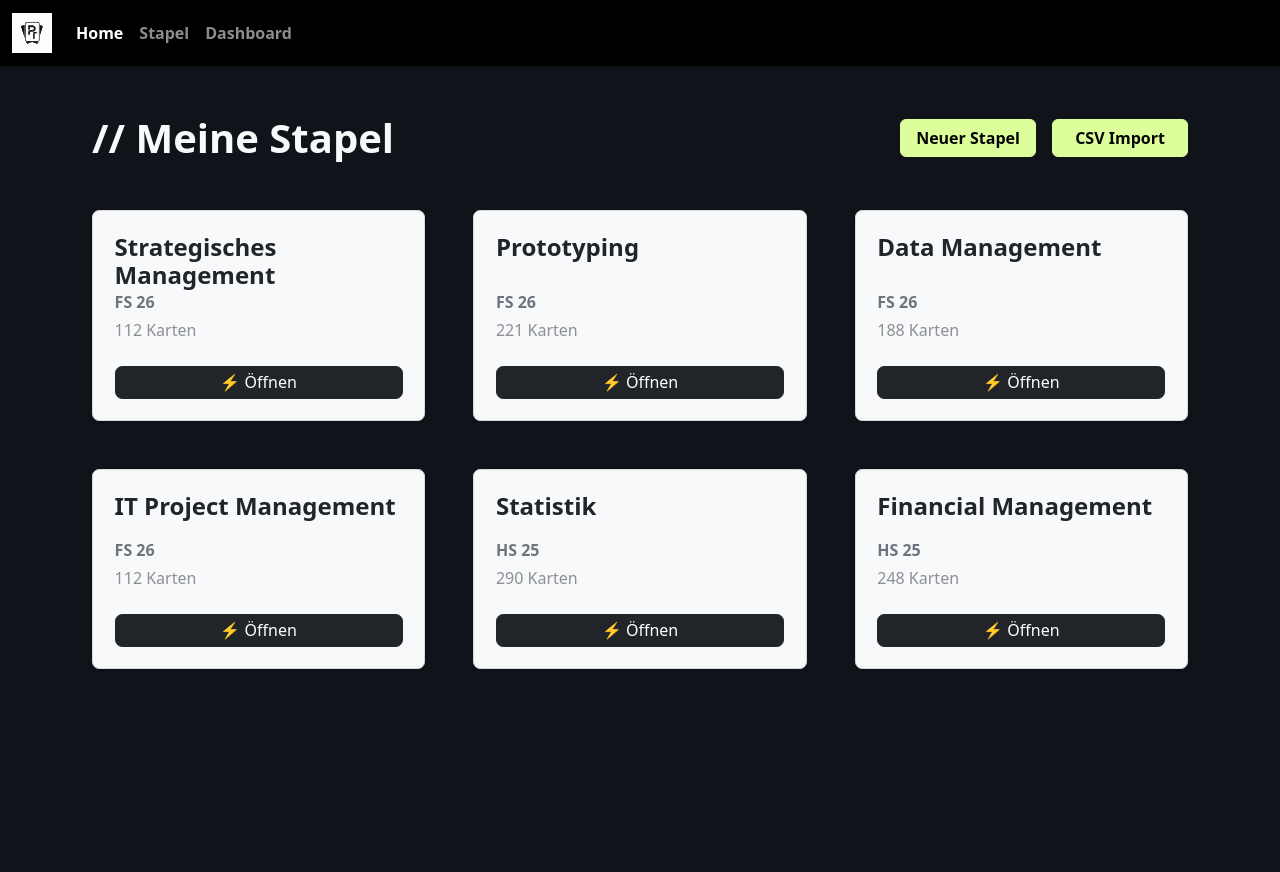
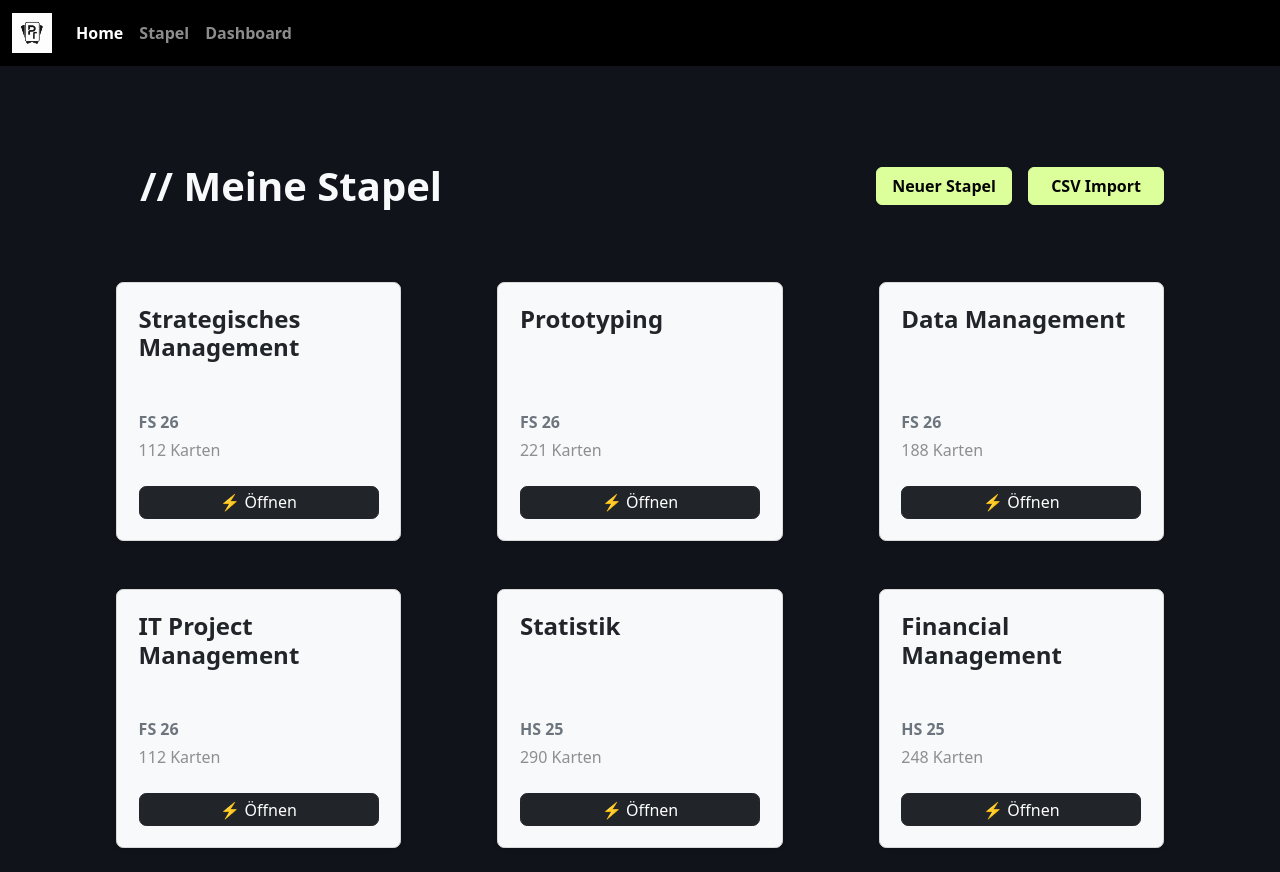
Before and after one commit to russoren1/PT-Karteikarten, a SvelteKit app: page /stapel in a window 1280 px wide. Built offline with nearby package versions, Linux system fonts and the light colour scheme.

Commit message:
Margin der Components DeckCard anpassen und auf der Page Stapel ebenfalls Margin anpassen damit einheitlich m-4 verwendet wird

```diff
--- a/src/lib/components/DeckCard.svelte
+++ b/src/lib/components/DeckCard.svelte
@@ -2,7 +2,7 @@
 	let { deck } = $props();
 </script>
 
-<article class="card deck-card h-100 bg-light text-dark shadow-sm">
+<div class="card deck-card h-100 bg-light text-dark shadow-sm m-4">
 	<div class="card-body d-flex flex-column">
 		<h2 class="h4 card-title fw-bold mb-0">{deck.title}</h2>
 
@@ -13,4 +13,8 @@
 
 		<a class="btn btn-dark w-100 deck-open-button" href={`/stapel/${deck.id}`}>⚡ Öffnen</a>
 	</div>
-</article>
+</div>
+
+<style>
+
+</style>
--- a/src/routes/+page.svelte
+++ b/src/routes/+page.svelte
@@ -1,8 +1,7 @@
-<section class="container">
+<div class="container">
 	<div class="row align-items-center justify-content-center min-vh-75">
 		<div class="col-lg-8">
 			<div class="mb-4">
-				<span class="badge text-bg-primary mb-3">Prototyping</span>
 				<h1 class="display-5 fw-bold page-title mb-3">// Karteikarten mit Vorlesungskontext</h1>
 				<p class="lead text-light-emphasis mb-4">
 					Lerne fokussiert und finde bei Unsicherheiten direkt zur passenden Semesterwoche,
@@ -21,4 +20,4 @@
 			</div>
 		</div>
 	</div>
-</section>
+</div>
--- a/src/routes/stapel/+page.svelte
+++ b/src/routes/stapel/+page.svelte
@@ -41,10 +41,10 @@
 	];
 </script>
 
-<section class="container stack-overview">
-	<div class="d-flex flex-column flex-md-row align-items-md-center justify-content-between gap-3 mb-5">
+<div class="container stack-overview">
+	<div class="d-flex flex-column flex-md-row align-items-md-center justify-content-between gap-3 m-4">
 		<div>
-			<h1 class="display-6 fw-bold page-title mb-0">// Meine Stapel</h1>
+			<h1 class="display-6 fw-bold page-title m-4">// Meine Stapel</h1>
 		</div>
 
 		<div class="d-flex flex-wrap align-items-start gap-3">
@@ -60,4 +60,4 @@
 			</div>
 		{/each}
 	</div>
-</section>
+</div>
```
